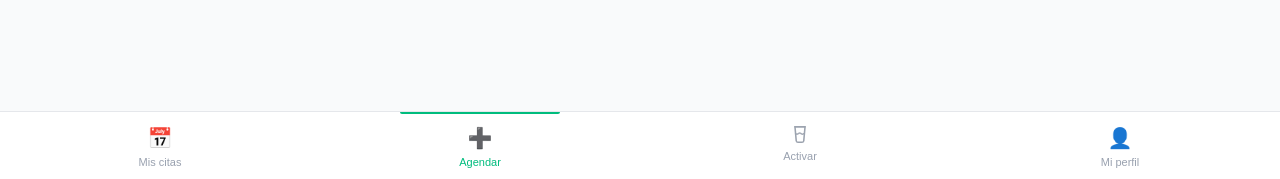
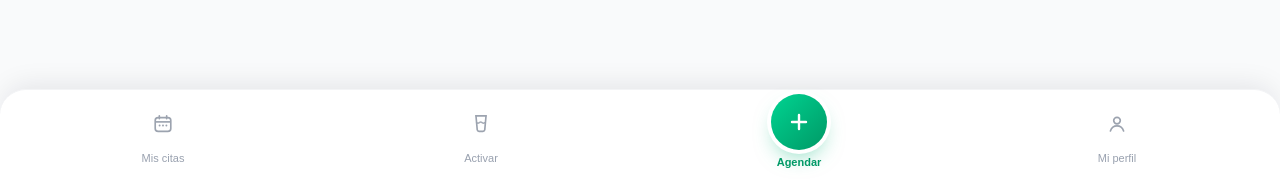
Before and after one commit to vicermexico/drnatury, a Next.js app: page /paciente/agendar in a window 1280 px wide. Shown: the part 618-797 px from the top of the page. Built offline with nearby package versions, Linux system fonts and the light colour scheme; no server answers; the database is empty; sample sign-in values are in the browser's storage.

Commit message:
Rediseñar menu inferior del paciente y usar logo sin fondo en splash

```diff
--- a/src/app/(paciente)/layout.tsx
+++ b/src/app/(paciente)/layout.tsx
@@ -4,7 +4,7 @@ import { NotificationModal } from "@/components/layout/paciente/NotificationModa
 export default async function PacienteLayout({ children }: { children: React.ReactNode }) {
   const profile = await getServerProfile();
   return (
-    <div className="min-h-screen bg-gray-50 pb-20">
+    <div className="min-h-screen bg-gray-50 pb-24">
       <header className="bg-white border-b border-gray-100 px-4 py-3 flex items-center justify-between">
         <div>
           <p className="text-[11px] text-gray-400 leading-none">DrNatury</p>
--- a/src/app/(paciente)/paciente/agua-energetica/page.tsx
+++ b/src/app/(paciente)/paciente/agua-energetica/page.tsx
@@ -94,7 +94,7 @@ export default async function PacienteAguaEnergeticaPage() {
   const activo = activacion !== null && new Date(activacion.fecha_fin) > new Date();
   if (!activo) {
     return (
-      <div className="fixed inset-0 z-30 bg-gradient-to-b from-blue-950 to-blue-900 flex flex-col pb-20 overflow-hidden">
+      <div className="fixed inset-0 z-30 bg-gradient-to-b from-blue-950 to-blue-900 flex flex-col pb-24 overflow-hidden">
         <PhoneGlassIntro />
         <div className="shrink-0 px-6 pb-4 pt-2 space-y-2">
           <div className="text-center">
--- a/src/components/landing/SplashScreen.tsx
+++ b/src/components/landing/SplashScreen.tsx
@@ -124,10 +124,11 @@ export function SplashScreen({ onFinish }: { onFinish: () => void }) {
         }}
       >
         <Image
-          src="/nombre.jpg"
-          alt="Dr Natury - Bienestar integral y natural"
+          src="/drnatury-logo-full.png"
+          alt="DrNatury - Bienestar integral y natural"
           width={340}
-          height={137}
+          height={170}
+          unoptimized
           className="object-contain"
           priority
         />
--- a/src/components/layout/paciente/PacienteNav.tsx
+++ b/src/components/layout/paciente/PacienteNav.tsx
@@ -1,40 +1,92 @@
 "use client";
 import Link from "next/link";
 import { usePathname } from "next/navigation";
+
+const LINKS = [
+  { href: "/paciente/citas",           icon: "calendario", label: "Mis citas", raised: false },
+  { href: "/paciente/agua-energetica", icon: "vaso",       label: "Activar",   raised: false },
+  { href: "/paciente/agendar",         icon: "mas",        label: "Agendar",   raised: true  },
+  { href: "/paciente/perfil",          icon: "perfil",     label: "Mi perfil", raised: false },
+] as const;
+
 export function PacienteNav() {
   const pathname = usePathname();
-  const links = [
-    { href: "/paciente/citas",           icon: "calendario", label: "Mis citas" },
-    { href: "/paciente/agendar",         icon: "mas",        label: "Agendar" },
-    { href: "/paciente/agua-energetica", icon: "vaso",       label: "Activar" },
-    { href: "/paciente/perfil",          icon: "perfil",     label: "Mi perfil" },
-  ];
   return (
-    <nav className="fixed bottom-0 left-0 right-0 bg-white border-t border-gray-200 flex z-40">
-      {links.map(({ href, icon, label }) => {
-        const active = pathname === href;
+    <nav className="fixed bottom-0 left-0 right-0 z-40">
+      <div className="relative flex items-stretch bg-white border-t border-gray-100 rounded-t-[26px] px-1 pt-2 pb-3 shadow-[0_-8px_28px_-6px_rgba(15,23,42,0.10)]">
+        {LINKS.map((link) => {
+          const active = pathname === link.href;
+          if (link.raised) {
             return (
-          <Link key={href} href={href}
-            className={`relative flex-1 flex flex-col items-center py-3 gap-0.5 transition ${
-              active ? "text-emerald-500" : "text-gray-400 hover:text-emerald-400"
+              <Link
+                key={link.href}
+                href={link.href}
+                className="flex-1 flex flex-col items-center justify-end gap-1 -mt-7"
+              >
+                <span className="flex items-center justify-center w-14 h-14 rounded-full bg-gradient-to-br from-emerald-400 to-emerald-600 shadow-[0_10px_22px_-6px_rgba(16,185,129,0.6)] ring-4 ring-white transition active:scale-95">
+                  <NavIcon type={link.icon} active raised />
+                </span>
+                <span className={`text-[11px] font-semibold ${active ? "text-emerald-600" : "text-gray-400"}`}>
+                  {link.label}
+                </span>
+              </Link>
+            );
+          }
+          return (
+            <Link
+              key={link.href}
+              href={link.href}
+              className="flex-1 flex flex-col items-center justify-center gap-1 py-1"
+            >
+              <span
+                className={`flex items-center justify-center w-11 h-11 rounded-2xl transition ${
+                  active ? "bg-emerald-50" : ""
                 }`}
               >
-            {active && (
-              <span className="absolute top-0 left-1/4 right-1/4 h-0.5 bg-emerald-500 rounded-b" />
-            )}
-            <NavIcon type={icon} active={active} />
-            <span className="text-[11px] font-medium">{label}</span>
+                <NavIcon type={link.icon} active={active} />
+              </span>
+              <span className={`text-[11px] font-medium ${active ? "text-emerald-600" : "text-gray-400"}`}>
+                {link.label}
+              </span>
             </Link>
           );
         })}
+      </div>
     </nav>
   );
 }
-function NavIcon({ type, active }: { type: string; active: boolean }) {
-  const stroke = active ? "#10b981" : "#9ca3af";
-  if (type === "calendario") return <span className="text-xl">📅</span>;
-  if (type === "mas") return <span className="text-xl">➕</span>;
-  if (type === "perfil") return <span className="text-xl">👤</span>;
+
+function NavIcon({ type, active, raised }: { type: string; active: boolean; raised?: boolean }) {
+  const stroke = raised ? "#ffffff" : active ? "#059669" : "#9ca3af";
+  const sw = raised ? "2.3" : "1.8";
+
+  if (type === "calendario") {
+    return (
+      <svg width="22" height="22" viewBox="0 0 24 24" fill="none">
+        <rect x="3.5" y="5" width="17" height="15" rx="3.2" stroke={stroke} strokeWidth={sw} />
+        <path d="M3.5 9.7h17" stroke={stroke} strokeWidth={sw} />
+        <path d="M8 3v3.2M16 3v3.2" stroke={stroke} strokeWidth={sw} strokeLinecap="round" />
+        <circle cx="8.3" cy="13.6" r="1.05" fill={stroke} />
+        <circle cx="12" cy="13.6" r="1.05" fill={stroke} />
+        <circle cx="15.7" cy="13.6" r="1.05" fill={stroke} />
+      </svg>
+    );
+  }
+  if (type === "perfil") {
+    return (
+      <svg width="22" height="22" viewBox="0 0 24 24" fill="none">
+        <circle cx="12" cy="8.3" r="3.6" stroke={stroke} strokeWidth={sw} />
+        <path d="M4.8 19.6c1.2-3.7 4-5.5 7.2-5.5s6 1.8 7.2 5.5" stroke={stroke} strokeWidth={sw} strokeLinecap="round" />
+      </svg>
+    );
+  }
+  if (type === "mas") {
+    return (
+      <svg width="24" height="24" viewBox="0 0 24 24" fill="none">
+        <path d="M12 5v14M5 12h14" stroke={stroke} strokeWidth="2.4" strokeLinecap="round" />
+      </svg>
+    );
+  }
   if (type === "vaso") {
     // Vaso de vidrio con agua, para el acceso rapido de Agua Energetica
     return (
@@ -42,7 +94,7 @@ function NavIcon({ type, active }: { type: string; active: boolean }) {
         <path
           d="M6.5 3h11l-1.4 15.4A2 2 0 0 1 14.1 20H9.9a2 2 0 0 1-2-1.6L6.5 3Z"
           stroke={stroke}
-          strokeWidth="1.7"
+          strokeWidth={sw}
           strokeLinejoin="round"
         />
         <path
@@ -53,7 +105,7 @@ function NavIcon({ type, active }: { type: string; active: boolean }) {
           fill="none"
           opacity="0.9"
         />
-        <path d="M6.5 3h11" stroke={stroke} strokeWidth="1.7" strokeLinecap="round" />
+        <path d="M6.5 3h11" stroke={stroke} strokeWidth={sw} strokeLinecap="round" />
       </svg>
     );
   }
```
Also changed, not shown: public/drnatury-logo-full.png (added). Lines whose indentation alone changed are shown as unchanged.
